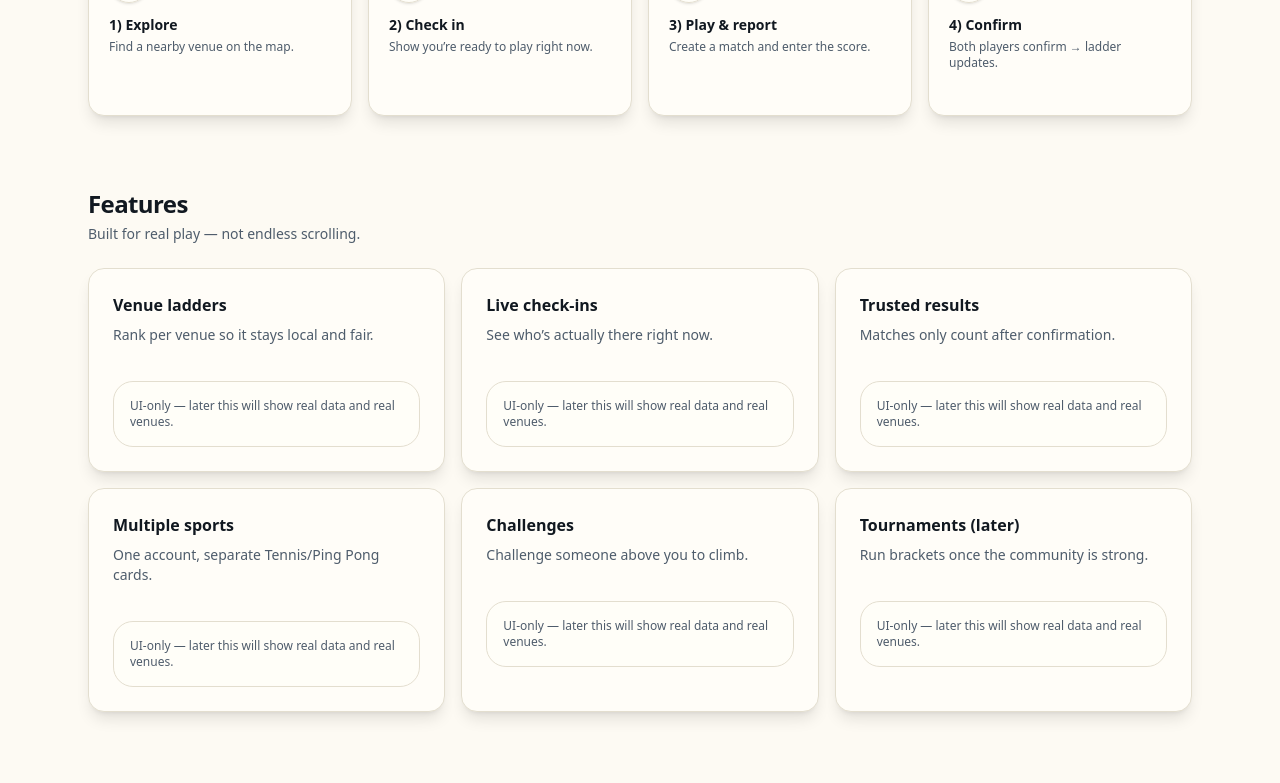
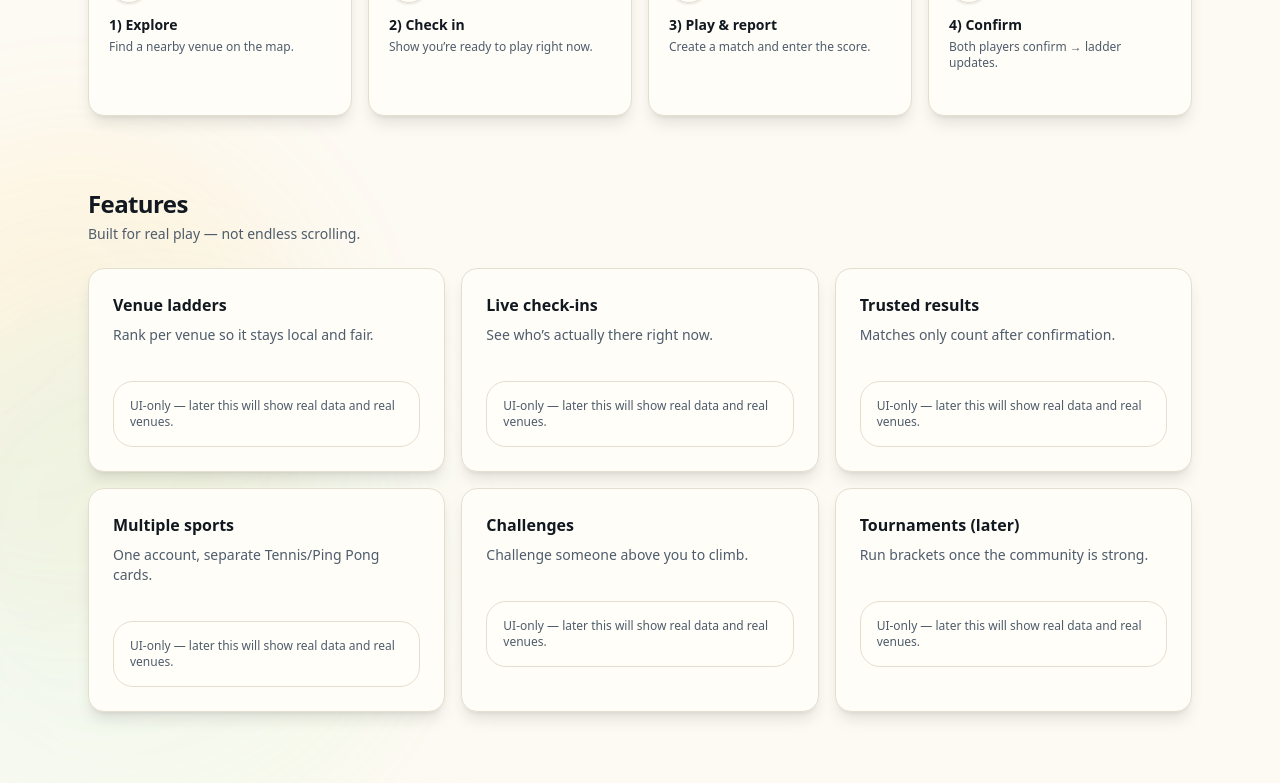
Before and after one commit to NikitaZelenyak/local-game, a Next.js app: page / in a window 1280 px wide. Shown: the part 820-1603 px from the top of the page. Built offline with nearby package versions, Linux system fonts and the light colour scheme.

Commit message:
fix: optimize glow placement logic and adjust animation timing in AmbientBackground component

```diff
--- a/components/layout/ambient-background.tsx
+++ b/components/layout/ambient-background.tsx
@@ -1,5 +1,6 @@
 "use client";
 
+import { useMemo } from "react";
 import { cn } from "@/lib/utils";
 
 type AmbientBackgroundProps = {
@@ -66,24 +67,25 @@ export default function AmbientBackground({
   className,
 }: AmbientBackgroundProps) {
   const styles = VARIANTS[variant];
-  const placements = styles.glows.map((_, index) => {
-    const seed = `${variant}-${index}`;
-    return {
-      top: seededPercent(seed, 80, -20),
-      left: seededPercent(`${seed}-x`, 80, -20),
-    };
-  });
+  const placements = useMemo(
+    () =>
+      styles.glows.map(() => ({
+        top: `${Math.round(Math.random() * 80 - 20)}%`,
+        left: `${Math.round(Math.random() * 80 - 20)}%`,
+      })),
+    [styles.glows]
+  );
 
   return (
     <div
       aria-hidden="true"
-      className={cn("pointer-events-none absolute inset-0 -z-10", className)}
+      className={cn("pointer-events-none absolute inset-0 ", className)}
     >
       {styles.glows.map((glow, index) => (
         <div
           key={`${glow.color}-${index}`}
           className={cn(
-            "absolute rounded-full bg-linear-to-br blur-3xl motion-safe:animate-[pulse_36s_ease-in-out_infinite]",
+            "absolute rounded-full bg-linear-to-br blur-3xl motion-safe:animate-[pulse_10s_ease-in-out_infinite]",
             glow.size,
             glow.color
           )}
@@ -94,20 +96,9 @@ export default function AmbientBackground({
         className={cn(
           "absolute inset-0 bg-[radial-gradient(circle_at_1px_1px,rgba(255,255,255,0.08)_1px,transparent_0)]",
           styles.grid,
-          "motion-safe:animate-[pulse_42s_ease-in-out_infinite]"
+          "motion-safe:animate-[pulse_24s_ease-in-out_infinite]"
         )}
       />
     </div>
   );
 }
-
-function seededPercent(seed: string, max: number, min: number) {
-  let hash = 0;
-  for (let i = 0; i < seed.length; i += 1) {
-    hash = (hash << 5) - hash + seed.charCodeAt(i);
-    hash |= 0;
-  }
-  const range = max - min;
-  const normalized = Math.abs(hash) % (range + 1);
-  return `${normalized + min}%`;
-}
```
